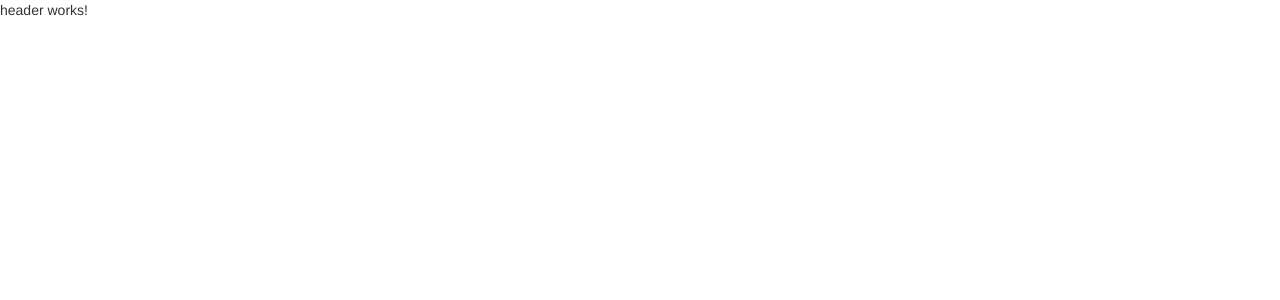
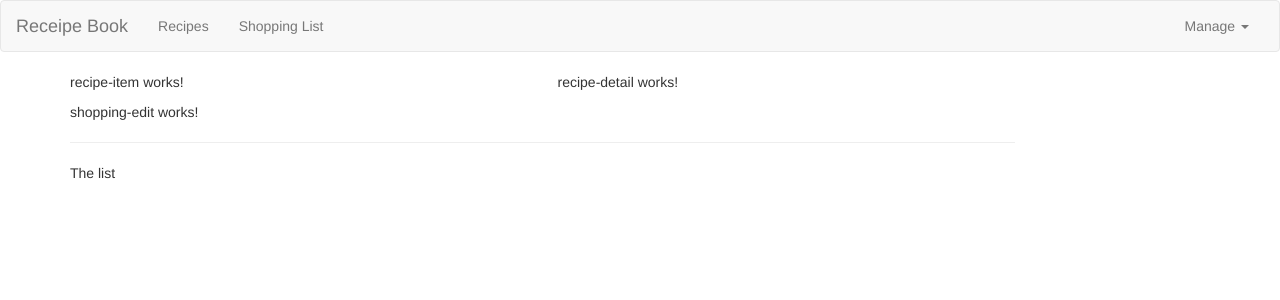
Before and after one commit to mahmoudelmekwed/recipeBook, an Angular app: page / in a window 1280 px wide. Shown: the top 300 px of the page. Built offline with nearby package versions, Linux system fonts and the light colour scheme.

Commit message:
Adding a Navigation Bar

```diff
--- a/src/app/app.component.html
+++ b/src/app/app.component.html
@@ -1,6 +1,9 @@
 <app-header></app-header>
 <div class="container">
   <div class="row">
-    <div class="col-md-12"></div>
+    <div class="col-md-12">
+      <app-recipes></app-recipes>
+      <app-shopping-list></app-shopping-list>
+    </div>
   </div>
 </div>
--- a/src/app/header/header.component.html
+++ b/src/app/header/header.component.html
@@ -1 +1,22 @@
-<p>header works!</p>
+<nav class="navbar navbar-default">
+    <div class="container-fluid">
+        <div class="navbar-header">
+            <a href="#" class="navbar-brand">Receipe Book</a>
+        </div>
+        <div class="collapse navbar-collapse">
+            <ul class="nav navbar-nav">
+                <li><a href="#">Recipes</a></li>
+                <li><a href="#">Shopping List</a></li>
+            </ul>
+            <ul class="nav navbar-nav navbar-right">
+                <li class="dropdown">
+                    <a href="#" class="dropdown-toggle" role="button">Manage <span class="caret"></span></a>
+                    <ul class="dropdown-menu">
+                        <li><a href="#">Save Data</a></li>
+                        <li><a href="#">Fetch Data</a></li>
+                    </ul>
+                </li>
+            </ul>
+        </div>
+    </div>
+</nav>
--- a/src/app/recipes/recipe-list/recipe-list.component.html
+++ b/src/app/recipes/recipe-list/recipe-list.component.html
@@ -1 +1 @@
-<p>recipe-list works!</p>
+<app-recipe-item></app-recipe-item>
--- a/src/app/recipes/recipes.component.html
+++ b/src/app/recipes/recipes.component.html
@@ -1 +1,8 @@
-<p>recipes works!</p>
+<div class="row">
+    <div class="col-md-5">
+        <app-recipe-list></app-recipe-list>
+    </div>
+    <div class="col-md-7">
+        <app-recipe-detail></app-recipe-detail>
+    </div>
+</div>
--- a/src/app/shopping-list/shopping-list.component.html
+++ b/src/app/shopping-list/shopping-list.component.html
@@ -1 +1,8 @@
-<p>shopping-list works!</p>
+<div class="row">
+    <div class="col-xs-10">
+        <app-shopping-edit></app-shopping-edit>
+        <hr>
+
+        <p>The list</p>
+    </div>
+</div>
```
